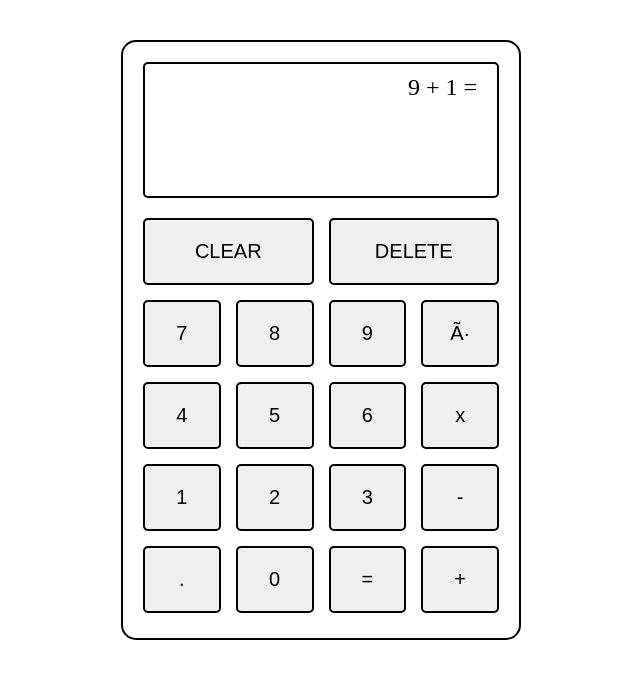
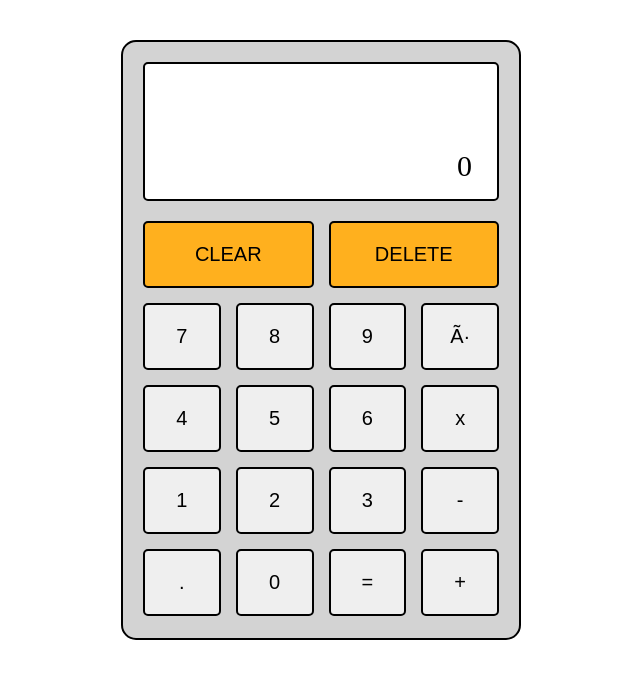
Before and after one commit to kensleycoulter/project-calculator, a plain HTML site: page index.html in a window 1280 px wide. Shown: the whole page, without its empty margins (319-959 px from the left). Drawn offline with Linux system fonts and the light colour scheme.

Commit message:
Add style

```diff
--- a/index.html
+++ b/index.html
@@ -10,8 +10,8 @@
 <body>
     <div class="calculator-container">
         <div class="display">
-            <div class="previous-operand">9 + 1 =</div>
-            <div class="current-operand"> </div>
+            <div class="previous-operand"></div>
+            <div class="current-operand">0</div>
         </div>
             <div class="buttons">
                 <button data-all-clear class="btn" id="clearBtn">CLEAR</button>
--- a/style.css
+++ b/style.css
@@ -20,6 +20,7 @@ body {
     border: 2px solid;
     border-radius: 15px;
     margin: 40px;
+    background-color: lightgray;
 }
 
 .display {
@@ -31,10 +32,12 @@ body {
     border-radius: 5px;
     margin: 20px;
     padding: 10px 20px;
+    background-color: white;
 }
 
 .previous-operand {
-    font-size: 24px;
+    font-size: 26px;
+    min-height: 30px;
 }
 
 .current-operand {
@@ -53,6 +56,7 @@ body {
 #clearBtn,
 #deleteBtn {
     grid-column: span 2;
+    background-color: rgb(255, 176, 30);
 }
 
 .btn {
```
